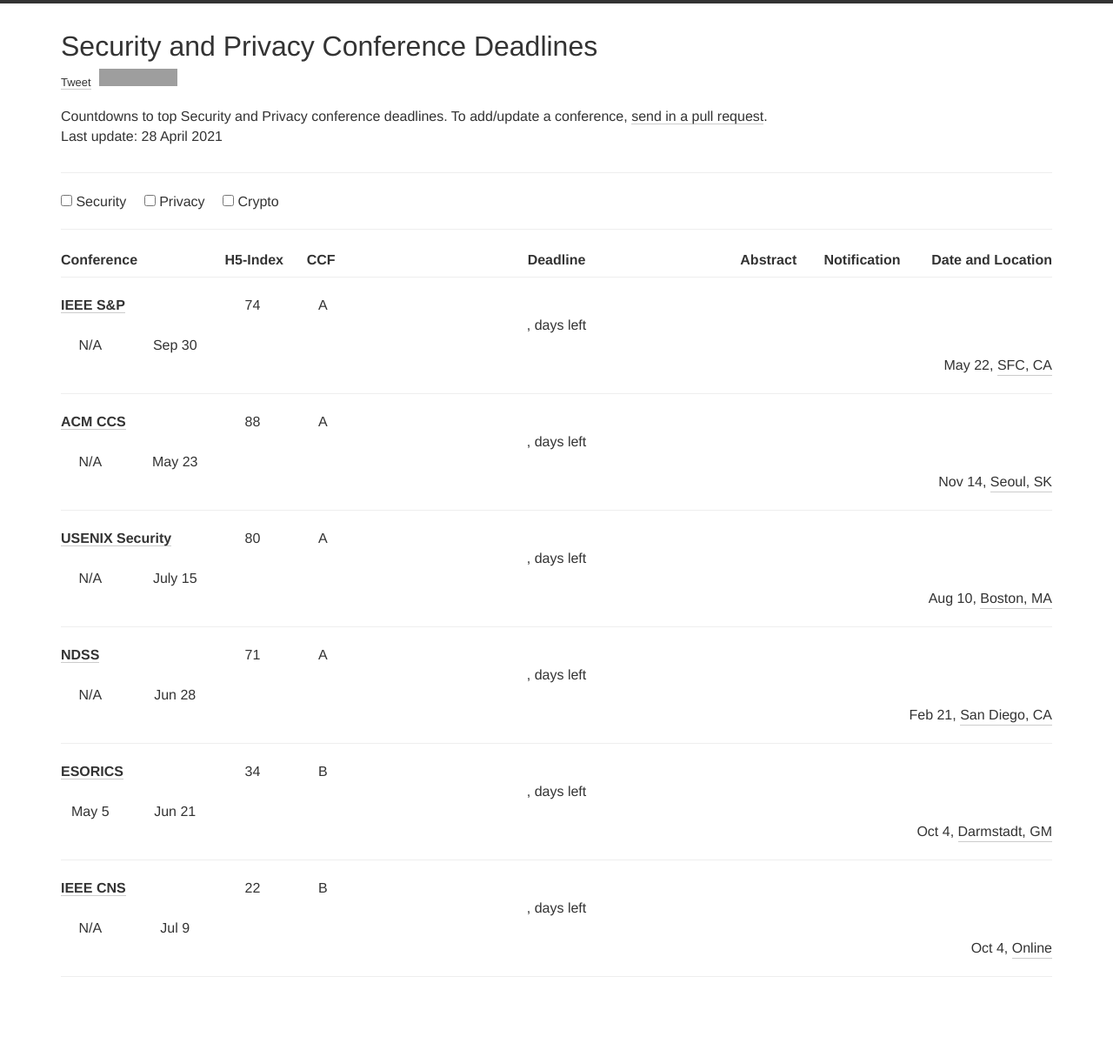
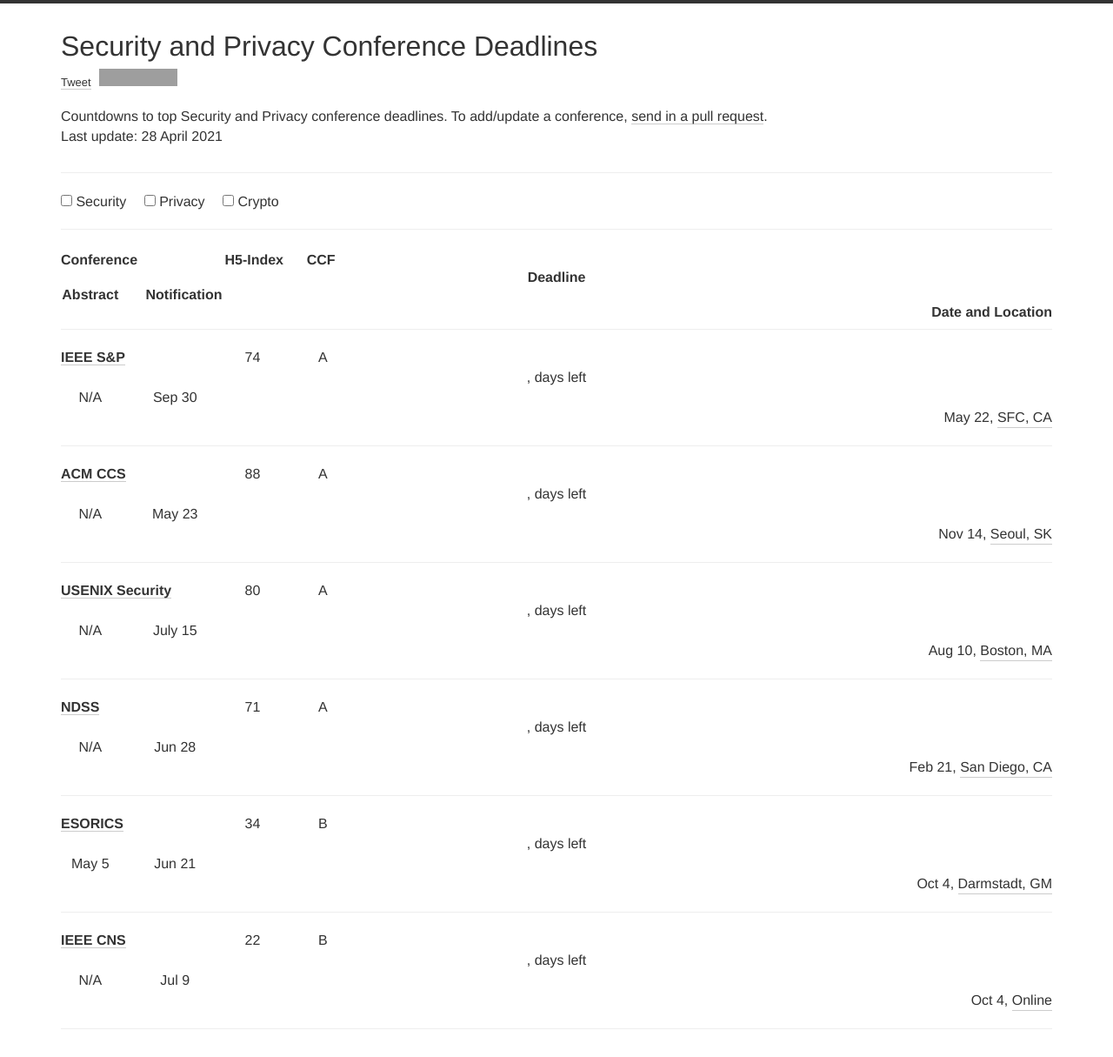
Before and after one commit to jianghaizhi/conference, a Jekyll site: the page built from index.html, in a window 1280 px wide. Shown: the whole page at 87% size. Built offline with Jekyll 4.4.1, drawn with Linux system fonts in a browser that asks for light colours; nearby versions of some CDN libraries; comment, search, counter and statistics services are not loaded; before the commit the page ends 1155 px from its top, so only the background shows below that; grey boxes are pictures that could not be loaded.

Commit message:
Update index.html

```diff
--- a/index.html
+++ b/index.html
@@ -49,10 +49,10 @@
               </form><hr>
              <div class="row" style="padding-top:5px">
        <div class="col-xs-12 col-md-4"><h2>Conference<font style="float:right">H5-Index&nbsp;&nbsp;&nbsp;&nbsp;&nbsp;&nbsp;CCF&nbsp;&nbsp;&nbsp;&nbsp;&nbsp;&nbsp;&nbsp;&nbsp;&nbsp;&nbsp;</font></h2></div>
-      <div align="center" class="col-xs-12 col-md-4"><h2>Deadline</h2></div>
+      <div align="center" class="col-xs-12 col-md-3.5"><h2>Deadline</h2></div>
         <div align="center" class="col-xs-12 col-md-1"><h2>Abstract</h2></div>
         <div align="center" class="col-xs-12 col-md-1"><h2>Notification</h2></div>
-        <div class="col-xs-12 col-md-2"><h2 style="float:right;">Date and Location</h2></div>
+        <div class="col-xs-12 col-md-2.5"><h2 style="float:right;">Date and Location</h2></div>
       </div>
 
             <!-- </div> -->
```
